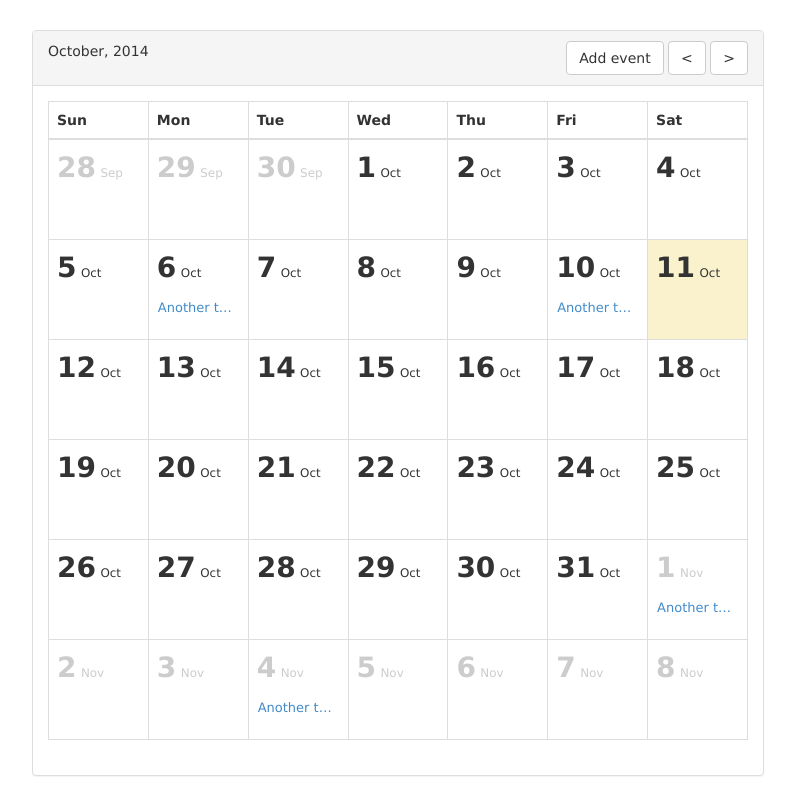
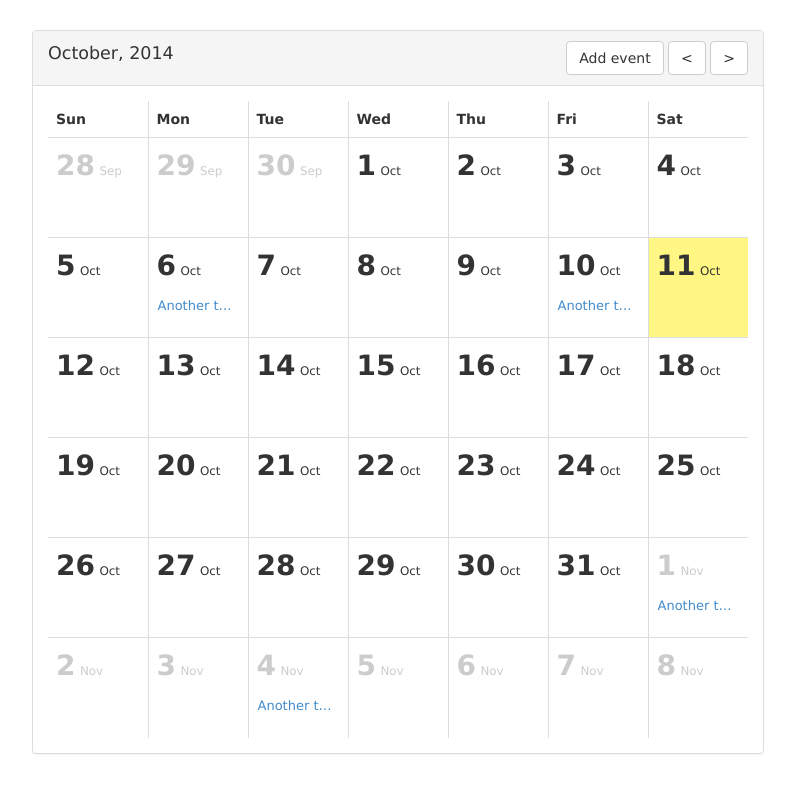
Before and after one commit to stephenzeng/Angular.Calendar, a website: page index.html in a window 1280 px wide. Shown: the whole page, without its empty margins (242-1037 px from the left). Drawn offline with Linux system fonts and the light colour scheme.

Commit message:
layout minor adjust

```diff
--- a/css/site.css
+++ b/css/site.css
@@ -31,7 +31,7 @@ body {
 }
 
 .calendar-today {
-    background: #faf2cc;
+    background: #fff683;
 }
 
 .calendar-gray {
--- a/index.html
+++ b/index.html
@@ -13,7 +13,7 @@
         <div class="panel-heading">
             <div class="row" style="margin: 0;">
                 <div class="pull-left">
-                    <span>{{currentDate | date:'MMMM, yyyy'}}</span>
+                    <span style="font-size: 1.25em;">{{currentDate | date:'MMMM, yyyy'}}</span>
                 </div>
                 <div class="pull-right">
                     <button class="btn btn-default" ng-click="addEvent()" title="Add event">Add event</button>
@@ -22,8 +22,7 @@
                 </div>
             </div>
         </div>
-        <div class="panel-body">
-            <div class="table-responsive">
+        <div class="panel-body table-responsive">
                 <table class="table table-bordered table-calendar">
                     <thead>
                     <tr>
@@ -51,7 +50,6 @@
                     </tr>
                     </tbody>
                 </table>
-            </div>
         </div>
     </div>
 </div>
```
